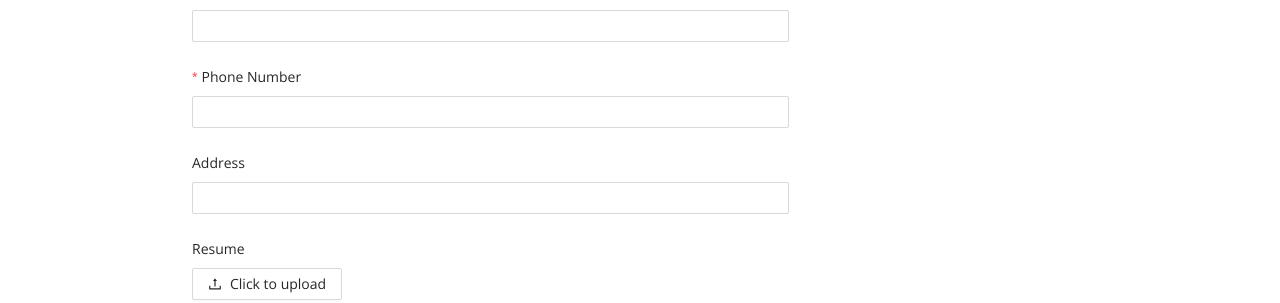
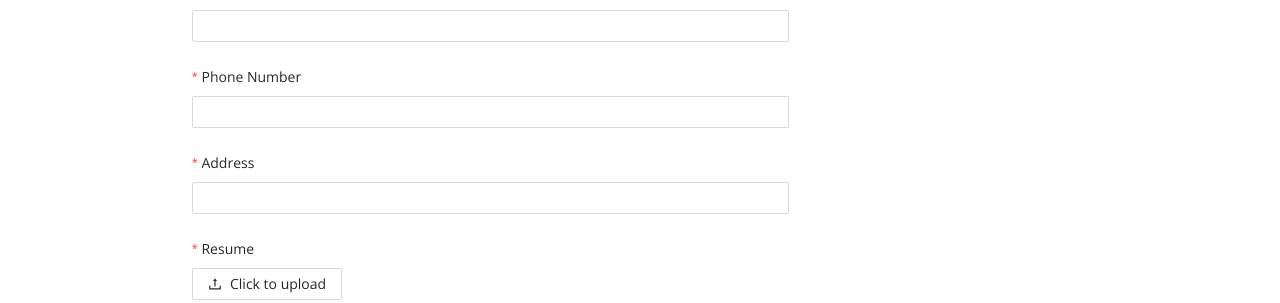
Before and after one commit to jhaaadarsh7/Aakash-group, a React (Create React App) app: page /career/data-analyst in a window 1280 px wide. Shown: the part 1359-1662 px from the top of the page. Built offline with nearby package versions, Linux system fonts and the light colour scheme.

Commit message:
feat: resume file size must be under 2MB

```diff
--- a/src/components/career/CareerDetailPage.jsx
+++ b/src/components/career/CareerDetailPage.jsx
@@ -7,7 +7,7 @@ import { NotificationManager } from "react-notifications";
 
 const CareerDetailPage = ({ careerDetails }) => {
   const [form] = Form.useForm();
-  const [imageUrl, setImageUrl] = useState();
+  const [fileName, setFileName] = useState("");
 
   const getBase64 = (img, callback) => {
     const reader = new FileReader();
@@ -41,6 +41,16 @@ const CareerDetailPage = ({ careerDetails }) => {
     console.log("Failed:", errorInfo);
   };
 
+  const beforeUpload = (file) => {
+    const isLt2M = file.size / 1024 / 1024 < 2;
+    if (!isLt2M) {
+      message.error("File must be smaller than 2MB!");
+      setFileName("");
+      return false;
+    }
+    return isLt2M;
+  };
+
   const handleChange = (info) => {
     if (info.file.status === "uploading") {
       return;
@@ -48,8 +58,9 @@ const CareerDetailPage = ({ careerDetails }) => {
 
     if (info.file.status === "done") {
       // Get this url from response in real world.
-      getBase64(info.file.originFileObj, (url) => {
-        setImageUrl(url);
+      getBase64(info.file.originFileObj, (name) => {
+        setFileName(info.file.originFileObj.name);
+        console.log(fileName);
       });
     }
   };
@@ -144,21 +155,31 @@ const CareerDetailPage = ({ careerDetails }) => {
               ]}>
               <Input />
             </Form.Item>
-            <Form.Item label="Address" name="address">
+            <Form.Item
+              label="Address"
+              name="address"
+              rules={[
+                { required: true, message: "Please input your address!" },
+              ]}>
               <Input />
             </Form.Item>
             <Form.Item
               name="resume"
               label="Resume"
+              rules={[
+                { required: true, message: "Please upload your resume!" },
+              ]}
               getValueFromEvent={({ file }) => file.originFileObj}
               extra=".docx or .pdf only">
               <Upload
                 maxCount={1}
                 customRequest={dummyRequest}
+                beforeUpload={beforeUpload}
                 onChange={handleChange}
-                showUploadList={true}
+                showUploadList={fileName === "" ? false : true}
                 accept=".doc, .docx, .pdf">
                 <Button icon={<UploadOutlined />}>Click to upload</Button>
+                <span className="file-name">{fileName}</span>
               </Upload>
             </Form.Item>
             <Form.Item>
--- a/src/components/contact/ContactPage.jsx
+++ b/src/components/contact/ContactPage.jsx
@@ -29,7 +29,6 @@ const ContactPage = () => {
       form.resetFields();
     } catch (e) {
       NotificationManager.error("Error", "Error submitting form");
-      form.resetFields();
     }
   };
 
--- a/src/scss/career/career.scss
+++ b/src/scss/career/career.scss
@@ -142,6 +142,10 @@
           font-size: 1.1rem;
         }
       }
+      .file-name {
+        padding-left: 1rem;
+        color: $primary-color;
+      }
     }
   }
 }
```
